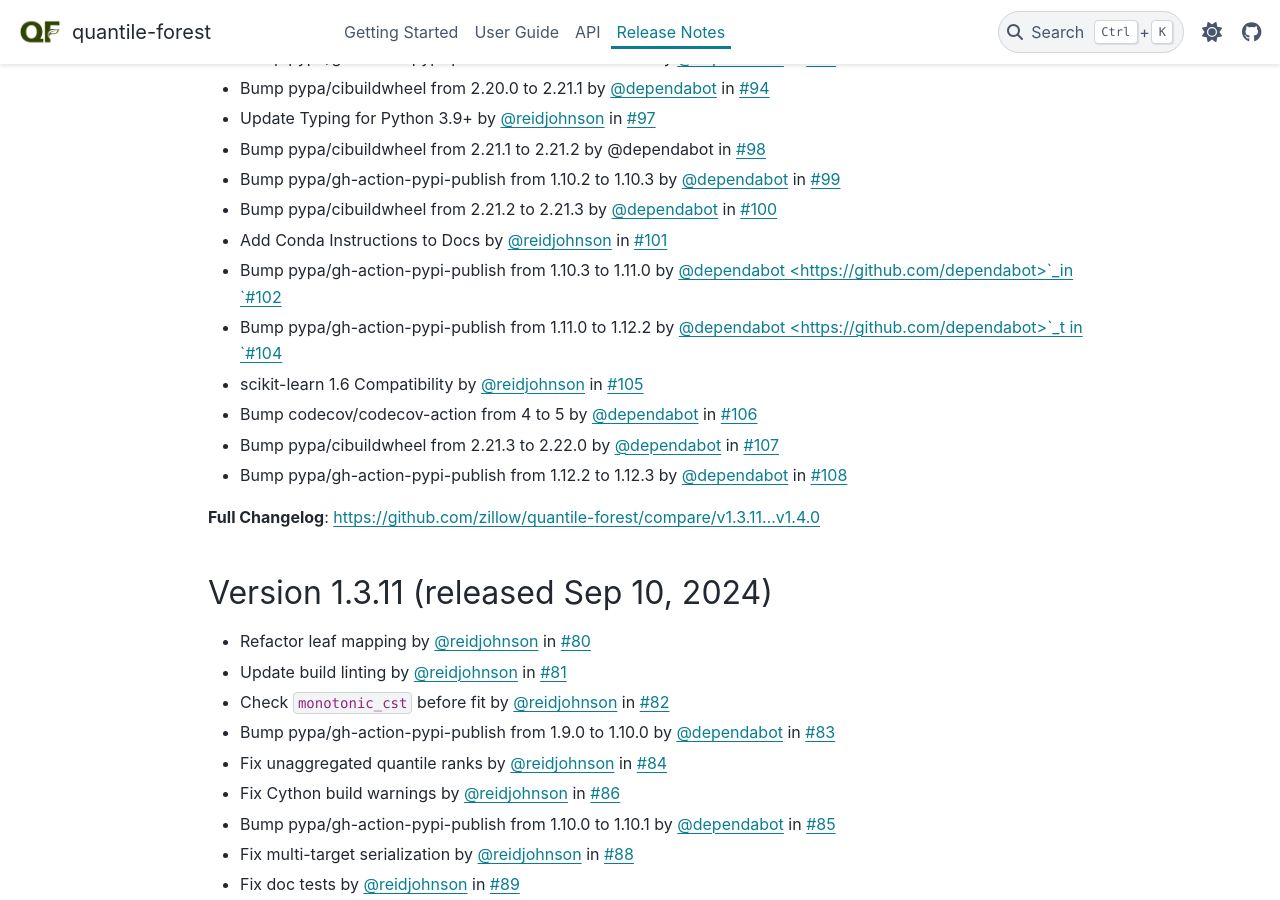
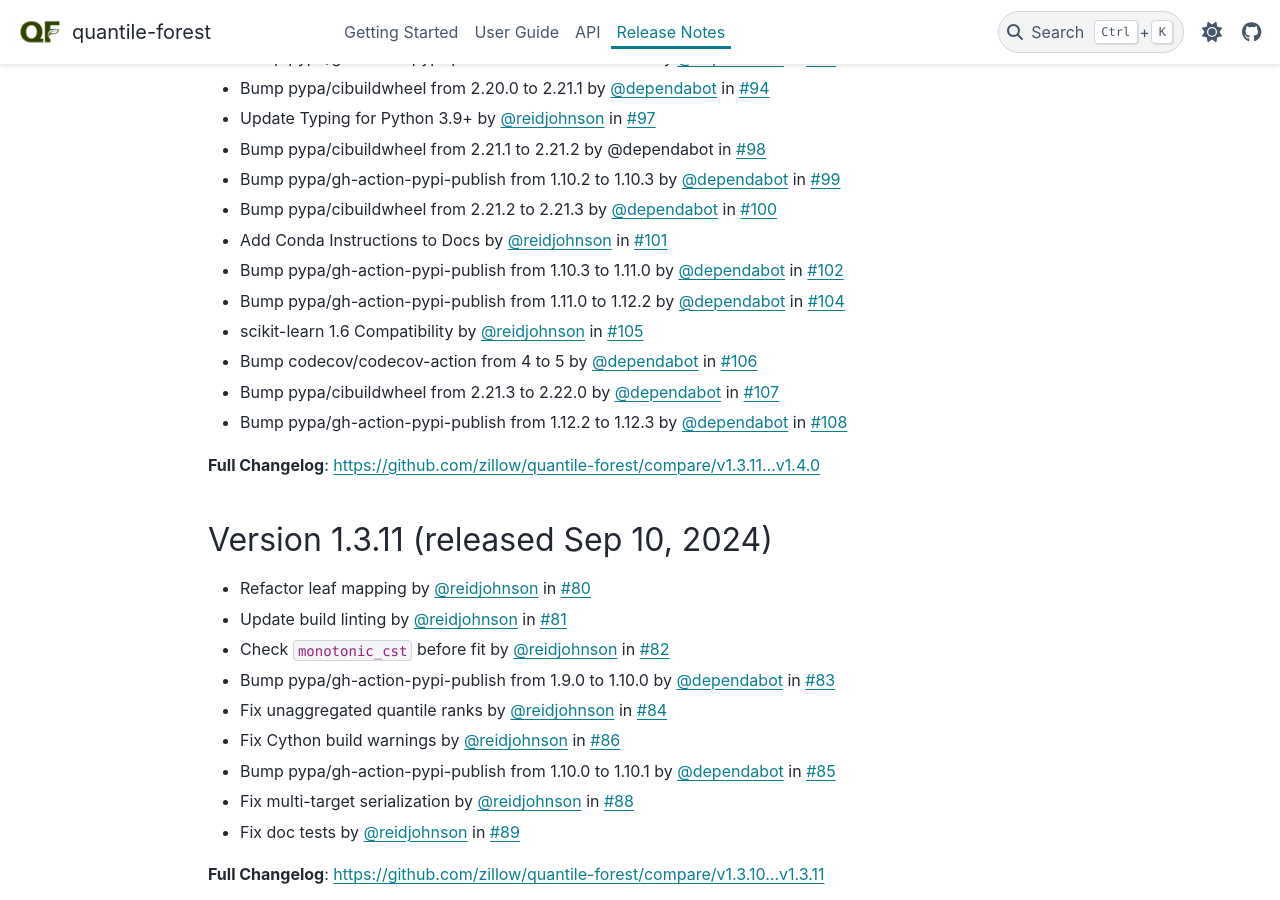
Before and after one commit to zillow/quantile-forest, a Sphinx documentation site: the page built from docs/releases/changes.rst, in a window 1280 px wide and 900 px high, scrolled down 337 px. Built offline with Sphinx 7.4.7 and the PyData theme 0.15.4, drawn with Linux system fonts in a browser that asks for light colours; pages that are not in the unit, such as notebooks, are missing from menus; the version number could not be read and is left out.

Commit message:
Update changelog

```diff
--- a/docs/releases/changes.rst
+++ b/docs/releases/changes.rst
@@ -18,8 +18,8 @@ Version 1.4.0 (released Jan 21, 2025)
 * Bump pypa/gh-action-pypi-publish from 1.10.2 to 1.10.3 by `@dependabot <https://github.com/dependabot>`_ in `#99 <https://github.com/zillow/quantile-forest/pull/99>`_
 * Bump pypa/cibuildwheel from 2.21.2 to 2.21.3 by `@dependabot <https://github.com/dependabot>`_ in `#100 <https://github.com/zillow/quantile-forest/pull/100>`_
 * Add Conda Instructions to Docs by `@reidjohnson <https://github.com/reidjohnson>`_ in `#101 <https://github.com/zillow/quantile-forest/pull/101>`_
-* Bump pypa/gh-action-pypi-publish from 1.10.3 to 1.11.0 by `@dependabot <https://github.com/dependabot>`_in `#102 <https://github.com/zillow/quantile-forest/pull/102>`_
-* Bump pypa/gh-action-pypi-publish from 1.11.0 to 1.12.2 by `@dependabot <https://github.com/dependabot>`_t in `#104 <https://github.com/zillow/quantile-forest/pull/104>`_
+* Bump pypa/gh-action-pypi-publish from 1.10.3 to 1.11.0 by `@dependabot <https://github.com/dependabot>`_ in `#102 <https://github.com/zillow/quantile-forest/pull/102>`_
+* Bump pypa/gh-action-pypi-publish from 1.11.0 to 1.12.2 by `@dependabot <https://github.com/dependabot>`_ in `#104 <https://github.com/zillow/quantile-forest/pull/104>`_
 * scikit-learn 1.6 Compatibility by `@reidjohnson <https://github.com/reidjohnson>`_ in `#105 <https://github.com/zillow/quantile-forest/pull/105>`_
 * Bump codecov/codecov-action from 4 to 5 by `@dependabot <https://github.com/dependabot>`_ in `#106 <https://github.com/zillow/quantile-forest/pull/106>`_
 * Bump pypa/cibuildwheel from 2.21.3 to 2.22.0 by `@dependabot <https://github.com/dependabot>`_ in `#107 <https://github.com/zillow/quantile-forest/pull/107>`_
```
